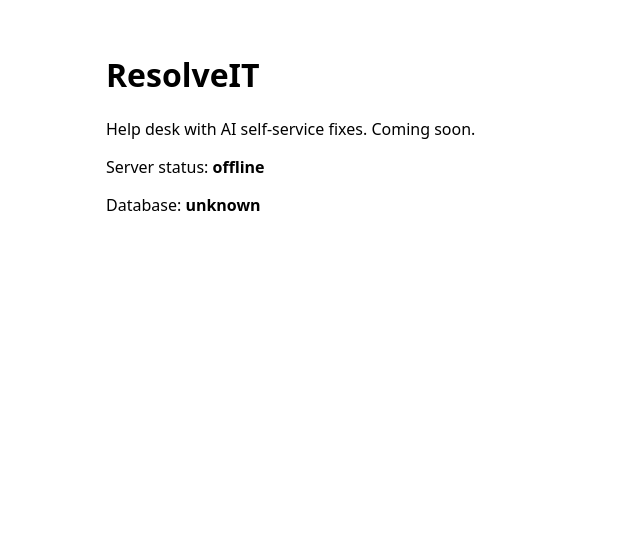
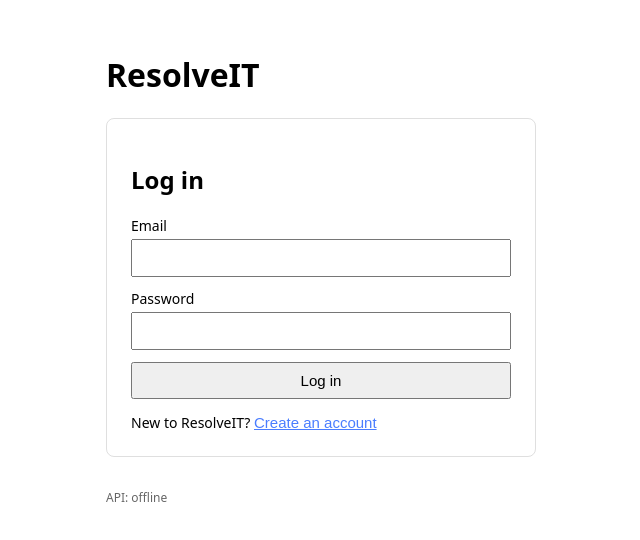
Before and after one commit to esalman-dev/resolveit, a React (Vite) app in the folder client/: page / in a window 1280 px wide. Shown: the top 540 px of the page, without its empty margins (174-814 px from the left). Built offline with nearby package versions, Linux system fonts and the light colour scheme; no server answers.

Commit message:
Add login and registration page
- api.js: one fetch helper that attaches the JWT and surfaces server errors
- LoginPage switches between log in and create account
- App restores the session on refresh via /api/auth/me and supports log out

```diff
--- a/client/src/App.jsx
+++ b/client/src/App.jsx
@@ -1,37 +1,62 @@
 import { useEffect, useState } from 'react'
-
-// Where the Express server lives while developing
-const API_URL = 'http://localhost:5000'
+import { apiFetch, getToken, clearToken } from './api.js'
+import LoginPage from './LoginPage.jsx'
 
 function App() {
-  // 'checking' until the server answers, then 'ok' or 'offline'
+  const [user, setUser] = useState(null)       // the logged-in user, or null
+  // True while we check a saved token on page load. If there's no token, there's nothing to check.
+  // (Passing a function means it only runs on the first render.)
+  const [checking, setChecking] = useState(() => Boolean(getToken()))
   const [serverStatus, setServerStatus] = useState('checking')
-  const [dbStatus, setDbStatus] = useState('checking')
 
-  // Runs once when the page first loads: ask the server if it (and the database) are alive
+  // Runs once on page load
   useEffect(() => {
-    fetch(`${API_URL}/api/health`)
-      .then((res) => res.json())
-      .then((data) => {
-        setServerStatus(data.status)
-        setDbStatus(data.database)
-      })
-      .catch(() => {
-        setServerStatus('offline')
-        setDbStatus('unknown') // can't ask about the database if the server is down
-      })
+    // Is the API (and database) alive?
+    apiFetch('/api/health')
+      .then((data) => setServerStatus(data.database === 'connected' ? 'online' : 'database offline'))
+      .catch(() => setServerStatus('offline'))
+
+    // If a token was saved earlier, ask the server who it belongs to.
+    // The server re-checks the signature and expiry, so an old or fake token gets rejected.
+    if (!getToken()) return
+    apiFetch('/api/auth/me')
+      .then((data) => setUser(data.user))
+      .catch(() => clearToken()) // expired or invalid: forget it and show the login form
+      .finally(() => setChecking(false))
   }, [])
+
+  function logout() {
+    // With JWTs, "logging out" means the browser throws its token away
+    clearToken()
+    setUser(null)
+  }
 
   return (
     <main>
-      <h1>ResolveIT</h1>
-      <p>Help desk with AI self-service fixes. Coming soon.</p>
-      <p>
-        Server status: <strong>{serverStatus}</strong>
-      </p>
-      <p>
-        Database: <strong>{dbStatus}</strong>
-      </p>
+      <header className="topbar">
+        <h1>ResolveIT</h1>
+        {user && (
+          <div>
+            <span>
+              {user.name} <span className="badge">{user.role}</span>
+            </span>{' '}
+            <button type="button" onClick={logout}>Log out</button>
+          </div>
+        )}
+      </header>
+
+      {checking ? (
+        <p>Loading…</p>
+      ) : user ? (
+        <section className="card">
+          <h2>Welcome, {user.name}!</h2>
+          <p>You're logged in as a <strong>{user.role}</strong>. Tickets are coming next.</p>
+        </section>
+      ) : (
+        <LoginPage onLoggedIn={setUser} />
+      )}
+
+      <footer>API: {serverStatus}</footer>
     </main>
   )
 }
--- /dev/null
+++ b/client/src/LoginPage.jsx
@@ -0,0 +1,83 @@
+import { useState } from 'react'
+import { apiFetch, saveToken } from './api.js'
+
+// One form for both "log in" and "create account".
+// onLoggedIn(user) is called after success so App can switch screens.
+function LoginPage({ onLoggedIn }) {
+  const [mode, setMode] = useState('login') // 'login' or 'register'
+  const [name, setName] = useState('')
+  const [email, setEmail] = useState('')
+  const [password, setPassword] = useState('')
+  const [error, setError] = useState('')
+  const [busy, setBusy] = useState(false) // disables the button so it can't be double-clicked
+
+  const isRegister = mode === 'register'
+
+  async function handleSubmit(e) {
+    e.preventDefault() // stop the browser's default full-page form submit
+    setError('')
+    setBusy(true)
+    try {
+      const data = await apiFetch(`/api/auth/${mode}`, {
+        method: 'POST',
+        body: isRegister ? { name, email, password } : { email, password },
+      })
+      saveToken(data.token)
+      onLoggedIn(data.user)
+    } catch (err) {
+      setError(err.message) // show the server's message, e.g. "Invalid email or password"
+    } finally {
+      setBusy(false)
+    }
+  }
+
+  function switchMode() {
+    setMode(isRegister ? 'login' : 'register')
+    setError('')
+  }
+
+  return (
+    <section className="card">
+      <h2>{isRegister ? 'Create an account' : 'Log in'}</h2>
+
+      <form onSubmit={handleSubmit}>
+        {isRegister && (
+          <label>
+            Name
+            <input value={name} onChange={(e) => setName(e.target.value)} required autoComplete="name" />
+          </label>
+        )}
+        <label>
+          Email
+          <input type="email" value={email} onChange={(e) => setEmail(e.target.value)} required autoComplete="email" />
+        </label>
+        <label>
+          Password
+          <input
+            type="password"
+            value={password}
+            onChange={(e) => setPassword(e.target.value)}
+            required
+            minLength={isRegister ? 8 : undefined}
+            autoComplete={isRegister ? 'new-password' : 'current-password'}
+          />
+        </label>
+
+        {error && <p className="error" role="alert">{error}</p>}
+
+        <button type="submit" disabled={busy}>
+          {busy ? 'Please wait…' : isRegister ? 'Create account' : 'Log in'}
+        </button>
+      </form>
+
+      <p className="switch">
+        {isRegister ? 'Already have an account?' : 'New to ResolveIT?'}{' '}
+        <button type="button" className="link" onClick={switchMode}>
+          {isRegister ? 'Log in' : 'Create an account'}
+        </button>
+      </p>
+    </section>
+  )
+}
+
+export default LoginPage
--- /dev/null
+++ b/client/src/api.js
@@ -0,0 +1,36 @@
+// One place for talking to the Express API.
+// Every request goes through apiFetch, so the login token is attached automatically.
+
+// In development this is localhost; in production (Vercel) set VITE_API_URL to the Render URL
+export const API_URL = import.meta.env.VITE_API_URL || 'http://localhost:5000'
+
+const TOKEN_KEY = 'resolveit_token'
+
+// The token lives in localStorage so you stay logged in after a page refresh.
+// Tradeoff: any script running on the page can read localStorage, so we must never
+// render untrusted HTML (React escapes text by default, which protects us).
+export const getToken = () => localStorage.getItem(TOKEN_KEY)
+export const saveToken = (token) => localStorage.setItem(TOKEN_KEY, token)
+export const clearToken = () => localStorage.removeItem(TOKEN_KEY)
+
+// Like fetch(), but: sends/receives JSON, adds "Authorization: Bearer <token>",
+// and throws an Error with the server's message when the request fails.
+export async function apiFetch(path, { method = 'GET', body } = {}) {
+  const headers = {}
+  if (body) headers['Content-Type'] = 'application/json'
+
+  const token = getToken()
+  if (token) headers.Authorization = `Bearer ${token}`
+
+  const res = await fetch(`${API_URL}${path}`, {
+    method,
+    headers,
+    body: body ? JSON.stringify(body) : undefined,
+  })
+
+  const data = await res.json().catch(() => ({})) // some error responses may not be JSON
+  if (!res.ok) {
+    throw new Error(data.error || `Request failed (${res.status})`)
+  }
+  return data
+}
--- a/client/src/index.css
+++ b/client/src/index.css
@@ -13,3 +13,81 @@ main {
   margin: 0 auto;
   padding: 32px 16px;
 }
+
+/* Top bar: app name on the left, logged-in user on the right */
+.topbar {
+  display: flex;
+  justify-content: space-between;
+  align-items: center;
+  flex-wrap: wrap;
+  gap: 8px;
+}
+
+/* A bordered box for forms and panels */
+.card {
+  max-width: 380px;
+  padding: 24px;
+  border: 1px solid #8884;
+  border-radius: 8px;
+}
+
+form {
+  display: flex;
+  flex-direction: column;
+  gap: 12px;
+}
+
+label {
+  display: flex;
+  flex-direction: column;
+  gap: 4px;
+  font-size: 14px;
+}
+
+input {
+  padding: 8px;
+  font-size: 16px; /* 16px stops phones from zooming in on focus */
+}
+
+button {
+  padding: 8px 14px;
+  font-size: 15px;
+  cursor: pointer;
+}
+
+button:disabled {
+  cursor: wait;
+  opacity: 0.6;
+}
+
+/* A button that looks like a text link (for "Create an account") */
+button.link {
+  padding: 0;
+  border: none;
+  background: none;
+  color: #4a7dff;
+  text-decoration: underline;
+}
+
+.error {
+  margin: 0;
+  color: #d33;
+}
+
+.badge {
+  padding: 2px 8px;
+  border-radius: 999px;
+  background: #4a7dff22;
+  font-size: 12px;
+}
+
+.switch {
+  margin-bottom: 0;
+  font-size: 14px;
+}
+
+footer {
+  margin-top: 32px;
+  font-size: 12px;
+  opacity: 0.6;
+}
```
